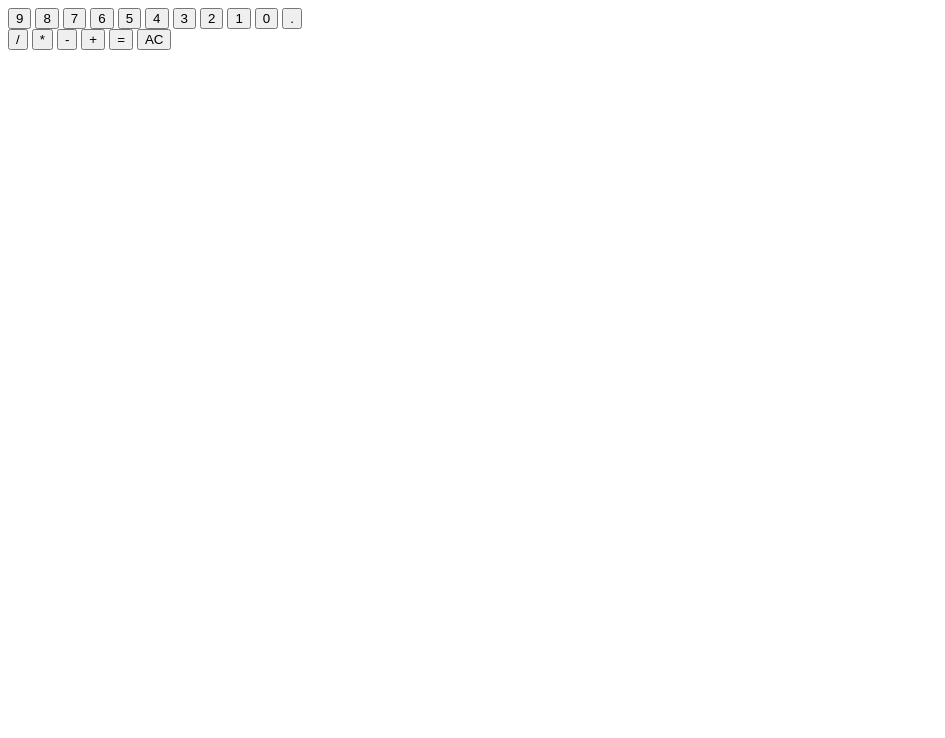
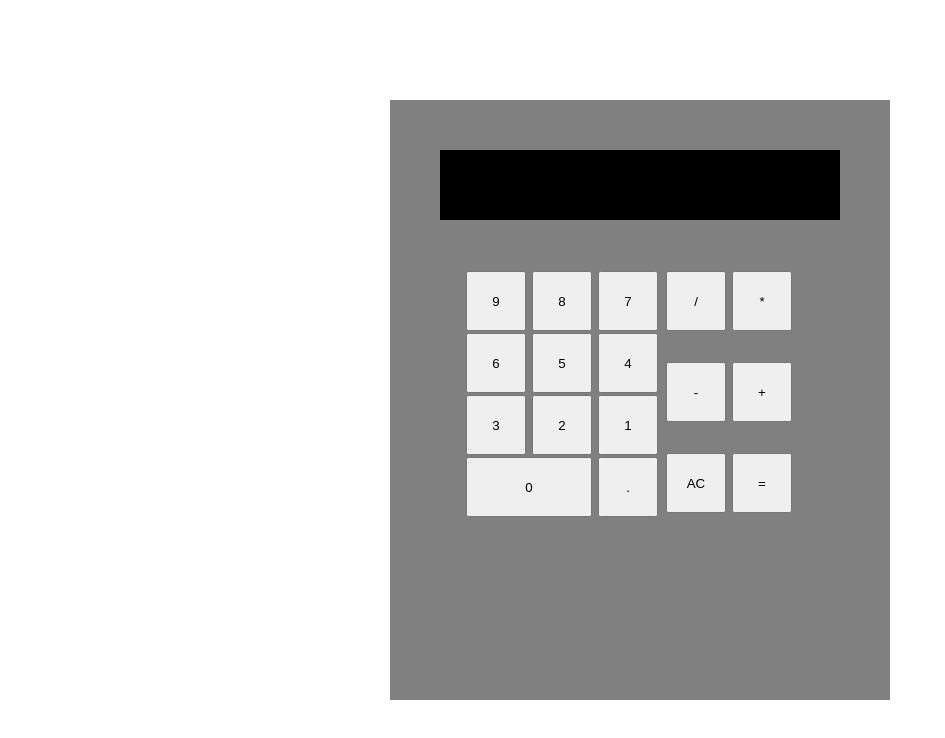
Before and after one commit to sebyta2011/calculator, a plain HTML site: page index.html in a window 1280 px wide. Shown: the whole page, without its empty margins (0-945 px from the left). Drawn offline with Linux system fonts and the light colour scheme.

Commit message:
Keeps working when divided by 0 and gives error message, added css skeleton

```diff
--- a/css/styles.css
+++ b/css/styles.css
@@ -0,0 +1,61 @@
+html, body {
+    height:100%;
+    margin:0;
+    display:flex;
+    justify-content: center;
+    align-content: center;
+}
+
+#contenedor {
+    /* justify-content:center; */
+    align-self: center;
+    display: flex;
+    align-items: center;
+    background: grey;
+    height: 600px;
+    width: 500px;
+    flex-direction: column;
+}
+
+button {
+    width: 60px;
+    height: 60px;
+    margin: 1px;
+}
+
+#cero {
+    width: 126px;
+}
+
+.numero:hover{
+    background-color:rgb(253, 210, 141);
+    transition-duration:0.3s;
+}
+
+.operador {
+    margin-bottom: 30px;
+}
+
+.operador:hover {
+    background-color: rgb(201, 143, 51);
+    transition-duration: 0.3s;
+}
+
+#pantalla {
+    margin: 50px auto;
+    height:70px;
+    width: 400px;
+    background-color: black;
+}
+
+#teclado {
+    display:flex;
+}
+
+#numeros {
+    width: 200px;
+}
+
+#operadores {
+    width: 150px;
+}
--- a/index.html
+++ b/index.html
@@ -20,7 +20,7 @@
                 <button class="numero" id="3" value="3">3</button>
                 <button class="numero" id="2" value="2">2</button>
                 <button class="numero" id="1" value="1">1</button>
-                <button class="numero" id="0" value="0">0</button>
+                <button class="numero" id="cero" value="0">0</button>
                 <button class="numero" id="punto" value=".">.</button>
 
 
@@ -30,8 +30,8 @@
                 <button class="operador" id="multiplicacion" value="*">*</button>
                 <button class="operador" id="resta" value="-">-</button>
                 <button class="operador" id="suma" value="+">+</button>
+                <button id="clear">AC</button>
                 <button id="operar">=</button>
-                <button id="clear">AC</button>
 
             </div>
         </div>
--- a/js/script.js
+++ b/js/script.js
@@ -8,6 +8,13 @@ function cuenta() {
     num2 = parseInt(num2);
     if(num2=='') num2=0;
     if(operator=='/') {
+        if(num2 == 0) {
+            ret = 'xd';
+            num1 = '';
+            num2 = ''
+            operator = '';
+            return ret;
+        }
         ret = num1 / num2;
     }
     else if(operator=='*') {
@@ -57,3 +64,6 @@ for(i=0; i < numeros.length; i++) {
         }
     })
 }
+
+// CSS
+//Operadores
```
